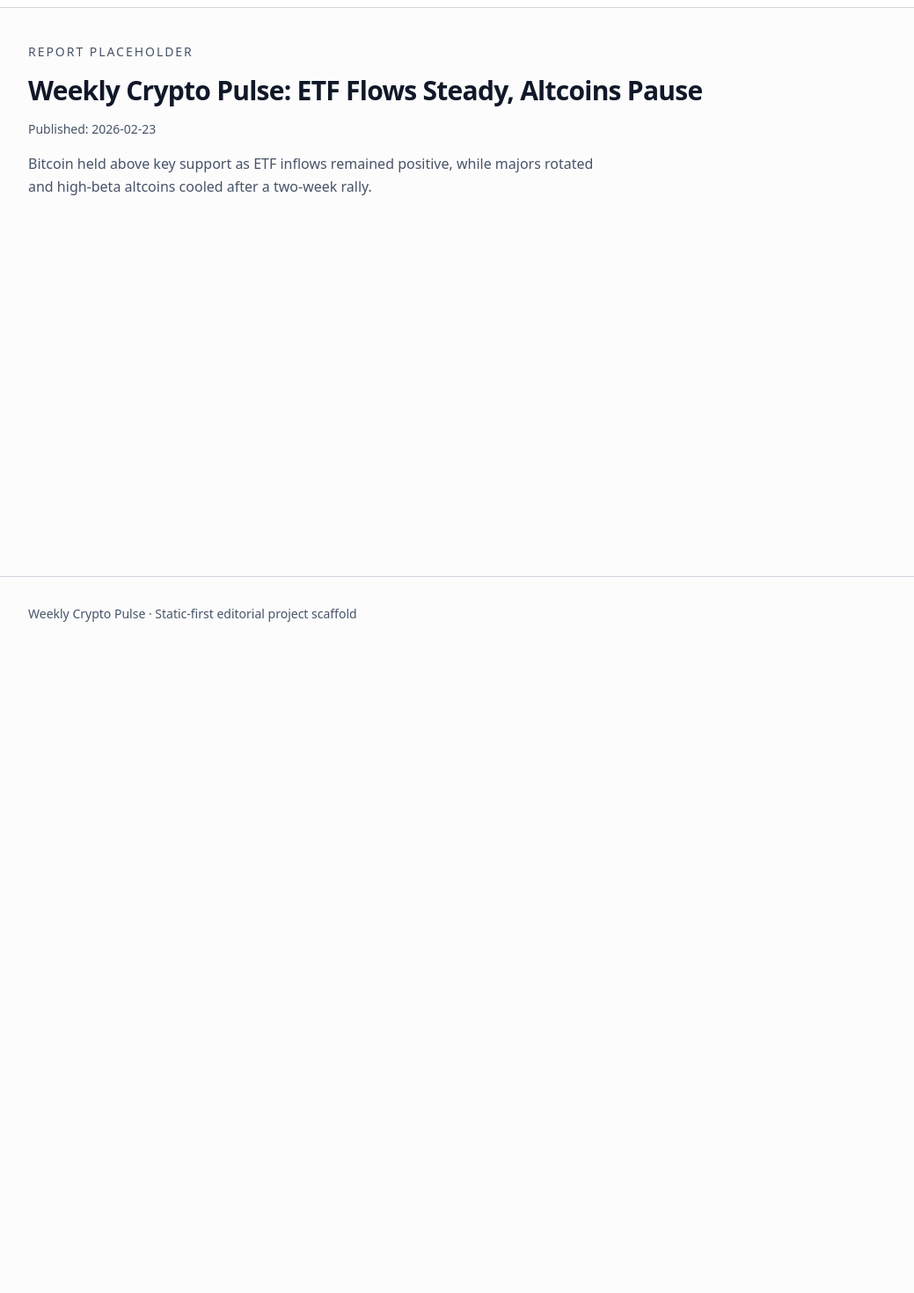
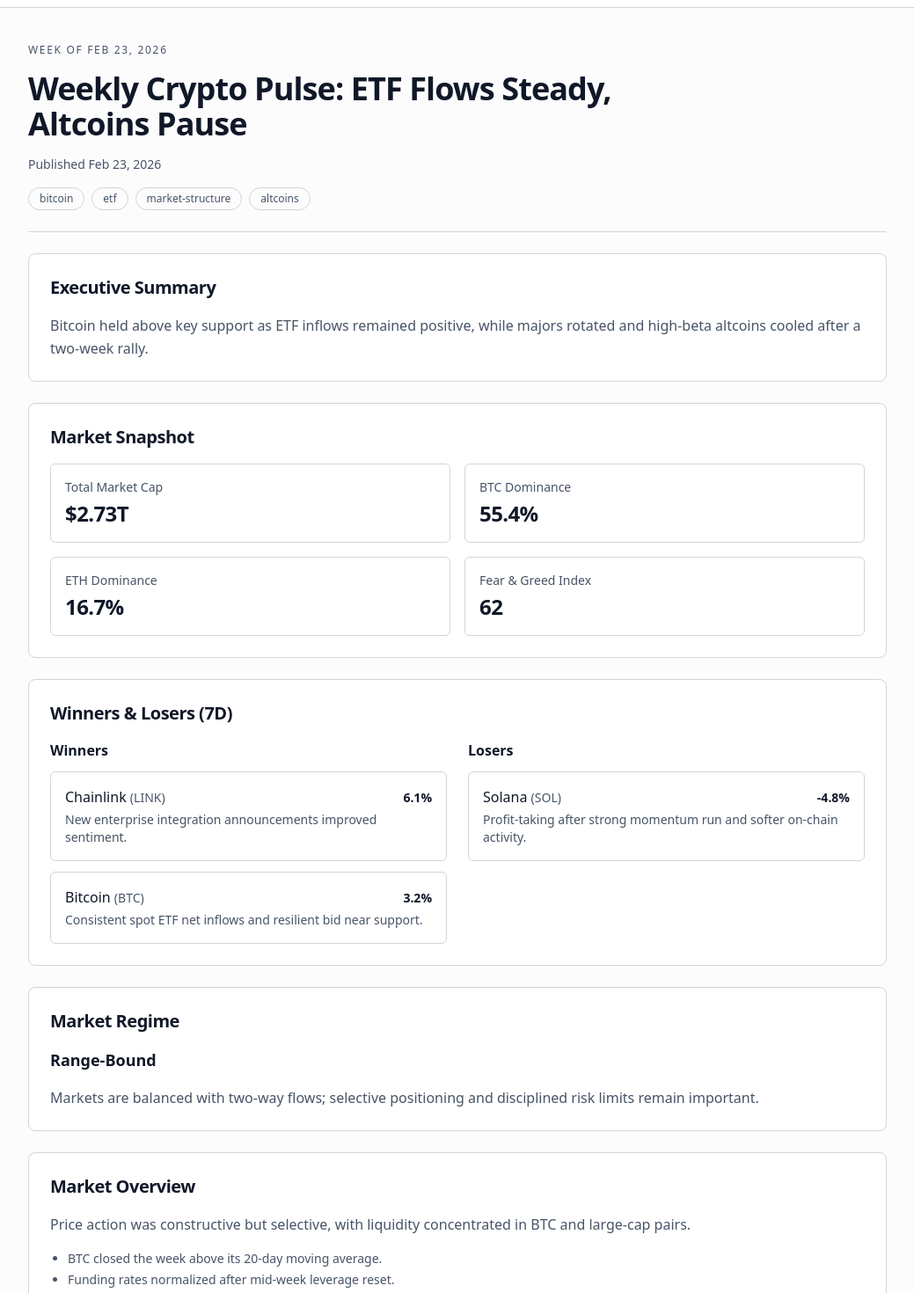
Before and after one commit to castanhf/Weekly-Crypto-Pulse, a Next.js app: page /reports/2026-02-23-etf-flows-steady-altcoins-pause in a window 1280 px wide. Shown: the part 60-1530 px from the top of the page at 88% size, without its empty margins (120-1159 px from the left). Before the commit the page ends 800 px from the top, so only its background shows below. Built offline with nearby package versions, Linux system fonts and the light colour scheme.

Commit message:
Implement reusable report detail page sections

```diff
--- a/app/reports/[slug]/page.tsx
+++ b/app/reports/[slug]/page.tsx
@@ -1,5 +1,12 @@
 import { notFound } from 'next/navigation';
 
+import { ExecutiveSummary } from '@/components/reports/executive-summary';
+import { MarketSnapshotCards } from '@/components/reports/market-snapshot';
+import { MethodologyNote } from '@/components/reports/methodology-note';
+import { RegimeSection } from '@/components/reports/regime-section';
+import { ReportHero } from '@/components/reports/report-hero';
+import { ReportSections } from '@/components/reports/report-sections';
+import { WinnersAndLosers } from '@/components/reports/winners-losers';
 import { getReportBySlug } from '@/lib/reports/report-repository';
 
 type ReportDetailPageProps = {
@@ -16,11 +23,14 @@
   }
 
   return (
-    <article className="space-y-4">
-      <p className="text-sm uppercase tracking-[0.14em] text-muted">Report placeholder</p>
-      <h1 className="text-3xl font-semibold tracking-tight">{report.metadata.title}</h1>
-      <p className="text-sm text-muted">Published: {report.metadata.publishedAt}</p>
-      <p className="max-w-2xl leading-relaxed text-muted">{report.metadata.summary}</p>
+    <article className="space-y-6">
+      <ReportHero metadata={report.metadata} />
+      <ExecutiveSummary summary={report.metadata.summary} />
+      <MarketSnapshotCards snapshot={report.marketSnapshot} />
+      <WinnersAndLosers movers={report.movers} />
+      <RegimeSection regime={report.regime} />
+      <ReportSections sections={report.sections} />
+      <MethodologyNote />
     </article>
   );
 }
--- /dev/null
+++ b/components/reports/executive-summary.tsx
@@ -0,0 +1,13 @@
+import { SectionCard } from '@/components/reports/section-card';
+
+type ExecutiveSummaryProps = {
+  summary: string;
+};
+
+export function ExecutiveSummary({ summary }: ExecutiveSummaryProps): JSX.Element {
+  return (
+    <SectionCard title="Executive Summary">
+      <p className="leading-relaxed text-muted">{summary}</p>
+    </SectionCard>
+  );
+}
--- /dev/null
+++ b/components/reports/market-snapshot.tsx
@@ -0,0 +1,49 @@
+import type { MarketSnapshot } from '@/domain/report';
+
+import { formatCompactUsd, formatPercent } from '@/components/reports/report-formatters';
+import { SectionCard } from '@/components/reports/section-card';
+
+type SnapshotMetric = {
+  label: string;
+  value: string;
+};
+
+type MarketSnapshotProps = {
+  snapshot: MarketSnapshot;
+};
+
+const getSnapshotMetrics = (snapshot: MarketSnapshot): ReadonlyArray<SnapshotMetric> => [
+  {
+    label: 'Total Market Cap',
+    value: formatCompactUsd(snapshot.totalMarketCapUsd)
+  },
+  {
+    label: 'BTC Dominance',
+    value: formatPercent(snapshot.btcDominancePct)
+  },
+  {
+    label: 'ETH Dominance',
+    value: formatPercent(snapshot.ethDominancePct)
+  },
+  {
+    label: 'Fear & Greed Index',
+    value: snapshot.fearGreedIndex.toString()
+  }
+];
+
+export function MarketSnapshotCards({ snapshot }: MarketSnapshotProps): JSX.Element {
+  const metrics = getSnapshotMetrics(snapshot);
+
+  return (
+    <SectionCard title="Market Snapshot">
+      <dl className="grid gap-4 sm:grid-cols-2">
+        {metrics.map((metric) => (
+          <div className="space-y-1 rounded-md border border-line p-4" key={metric.label}>
+            <dt className="text-sm text-muted">{metric.label}</dt>
+            <dd className="text-2xl font-semibold tracking-tight">{metric.value}</dd>
+          </div>
+        ))}
+      </dl>
+    </SectionCard>
+  );
+}
--- /dev/null
+++ b/components/reports/methodology-note.tsx
@@ -0,0 +1,18 @@
+import Link from 'next/link';
+
+import { SectionCard } from '@/components/reports/section-card';
+
+export function MethodologyNote(): JSX.Element {
+  return (
+    <SectionCard title="Methodology Note">
+      <p className="leading-relaxed text-muted">
+        This report summarizes market structure, relative performance, and directional risk using weekly closes and publicly available
+        venue data. It is intended for informational use and should not be treated as investment advice. For full details, see our{' '}
+        <Link className="font-medium text-ink underline-offset-2 hover:underline" href="/methodology">
+          methodology page
+        </Link>
+        .
+      </p>
+    </SectionCard>
+  );
+}
--- /dev/null
+++ b/components/reports/regime-section.tsx
@@ -0,0 +1,42 @@
+import type { Regime } from '@/domain/report';
+
+import { SectionCard } from '@/components/reports/section-card';
+
+type RegimeSectionProps = {
+  regime: Regime;
+};
+
+type RegimeDescriptor = {
+  title: string;
+  guidance: string;
+};
+
+const regimeCopy: Record<Regime, RegimeDescriptor> = {
+  'risk-on': {
+    title: 'Risk-On',
+    guidance: 'Momentum is broad and buyers are comfortable adding exposure across majors and select high beta assets.'
+  },
+  'risk-off': {
+    title: 'Risk-Off',
+    guidance: 'Capital is rotating to defensives, volatility is elevated, and downside protection takes priority.'
+  },
+  'range-bound': {
+    title: 'Range-Bound',
+    guidance: 'Markets are balanced with two-way flows; selective positioning and disciplined risk limits remain important.'
+  },
+  transition: {
+    title: 'Transition',
+    guidance: 'Macro and positioning signals are mixed; conviction should stay moderate until trend strength improves.'
+  }
+};
+
+export function RegimeSection({ regime }: RegimeSectionProps): JSX.Element {
+  const descriptor = regimeCopy[regime];
+
+  return (
+    <SectionCard title="Market Regime">
+      <p className="text-lg font-semibold">{descriptor.title}</p>
+      <p className="leading-relaxed text-muted">{descriptor.guidance}</p>
+    </SectionCard>
+  );
+}
--- /dev/null
+++ b/components/reports/report-formatters.ts
@@ -0,0 +1,23 @@
+const compactUsdFormatter = new Intl.NumberFormat('en-US', {
+  style: 'currency',
+  currency: 'USD',
+  notation: 'compact',
+  maximumFractionDigits: 2
+});
+
+const decimalFormatter = new Intl.NumberFormat('en-US', {
+  minimumFractionDigits: 1,
+  maximumFractionDigits: 1
+});
+
+export const formatCompactUsd = (value: number): string => compactUsdFormatter.format(value);
+
+export const formatPercent = (value: number): string => `${decimalFormatter.format(value)}%`;
+
+export const formatIsoDate = (isoDate: string): string =>
+  new Date(`${isoDate}T00:00:00.000Z`).toLocaleDateString('en-US', {
+    month: 'short',
+    day: 'numeric',
+    year: 'numeric',
+    timeZone: 'UTC'
+  });
--- /dev/null
+++ b/components/reports/report-hero.tsx
@@ -0,0 +1,24 @@
+import type { ReportMetadata } from '@/domain/report';
+
+import { formatIsoDate } from '@/components/reports/report-formatters';
+
+type ReportHeroProps = {
+  metadata: ReportMetadata;
+};
+
+export function ReportHero({ metadata }: ReportHeroProps): JSX.Element {
+  return (
+    <header className="space-y-4 border-b border-line pb-6">
+      <p className="text-xs font-medium uppercase tracking-[0.14em] text-muted">{metadata.weekLabel}</p>
+      <h1 className="max-w-3xl text-3xl font-semibold tracking-tight sm:text-4xl">{metadata.title}</h1>
+      <p className="text-sm text-muted">Published {formatIsoDate(metadata.publishedAt)}</p>
+      <ul className="flex flex-wrap gap-2">
+        {metadata.tags.map((tag) => (
+          <li className="rounded-full border border-line px-3 py-1 text-xs font-medium text-muted" key={tag}>
+            {tag}
+          </li>
+        ))}
+      </ul>
+    </header>
+  );
+}
--- /dev/null
+++ b/components/reports/report-sections.tsx
@@ -0,0 +1,28 @@
+import type { ReportSection } from '@/domain/report';
+
+import { SectionCard } from '@/components/reports/section-card';
+
+type ReportSectionsProps = {
+  sections: ReadonlyArray<ReportSection>;
+};
+
+export function ReportSections({ sections }: ReportSectionsProps): JSX.Element {
+  if (sections.length === 0) {
+    return null;
+  }
+
+  return (
+    <div className="space-y-6">
+      {sections.map((section) => (
+        <SectionCard key={section.id} title={section.heading}>
+          <p className="leading-relaxed text-muted">{section.body}</p>
+          <ul className="list-disc space-y-1 pl-5 text-sm text-muted">
+            {section.highlights.map((highlight) => (
+              <li key={highlight}>{highlight}</li>
+            ))}
+          </ul>
+        </SectionCard>
+      ))}
+    </div>
+  );
+}
--- /dev/null
+++ b/components/reports/section-card.tsx
@@ -0,0 +1,15 @@
+import type { ReactNode } from 'react';
+
+type SectionCardProps = {
+  title: string;
+  children: ReactNode;
+};
+
+export function SectionCard({ title, children }: SectionCardProps): JSX.Element {
+  return (
+    <section className="space-y-4 rounded-lg border border-line bg-white p-6">
+      <h2 className="text-xl font-semibold tracking-tight">{title}</h2>
+      {children}
+    </section>
+  );
+}
--- /dev/null
+++ b/components/reports/winners-losers.tsx
@@ -0,0 +1,58 @@
+import type { Mover } from '@/domain/report';
+
+import { formatPercent } from '@/components/reports/report-formatters';
+import { SectionCard } from '@/components/reports/section-card';
+
+type WinnersLosersProps = {
+  movers: ReadonlyArray<Mover>;
+};
+
+const byPerformanceDesc = (left: Mover, right: Mover): number => right.changePct7d - left.changePct7d;
+
+const getWinners = (movers: ReadonlyArray<Mover>): ReadonlyArray<Mover> =>
+  movers.filter((mover) => mover.changePct7d > 0).sort(byPerformanceDesc);
+
+const getLosers = (movers: ReadonlyArray<Mover>): ReadonlyArray<Mover> =>
+  movers.filter((mover) => mover.changePct7d < 0).sort(byPerformanceDesc);
+
+const MoverList = ({ items, emptyMessage }: { items: ReadonlyArray<Mover>; emptyMessage: string }): JSX.Element => {
+  if (items.length === 0) {
+    return <p className="text-sm text-muted">{emptyMessage}</p>;
+  }
+
+  return (
+    <ul className="space-y-3">
+      {items.map((mover) => (
+        <li className="rounded-md border border-line p-4" key={mover.symbol}>
+          <div className="flex items-baseline justify-between gap-4">
+            <p className="font-medium">
+              {mover.name} <span className="text-sm text-muted">({mover.symbol})</span>
+            </p>
+            <p className="text-sm font-semibold">{formatPercent(mover.changePct7d)}</p>
+          </div>
+          <p className="mt-1 text-sm text-muted">{mover.catalyst}</p>
+        </li>
+      ))}
+    </ul>
+  );
+};
+
+export function WinnersAndLosers({ movers }: WinnersLosersProps): JSX.Element {
+  const winners = getWinners(movers);
+  const losers = getLosers(movers);
+
+  return (
+    <SectionCard title="Winners & Losers (7D)">
+      <div className="grid gap-6 lg:grid-cols-2">
+        <div className="space-y-3">
+          <h3 className="text-base font-semibold">Winners</h3>
+          <MoverList emptyMessage="No winners for this period." items={winners} />
+        </div>
+        <div className="space-y-3">
+          <h3 className="text-base font-semibold">Losers</h3>
+          <MoverList emptyMessage="No losers for this period." items={losers} />
+        </div>
+      </div>
+    </SectionCard>
+  );
+}
```
